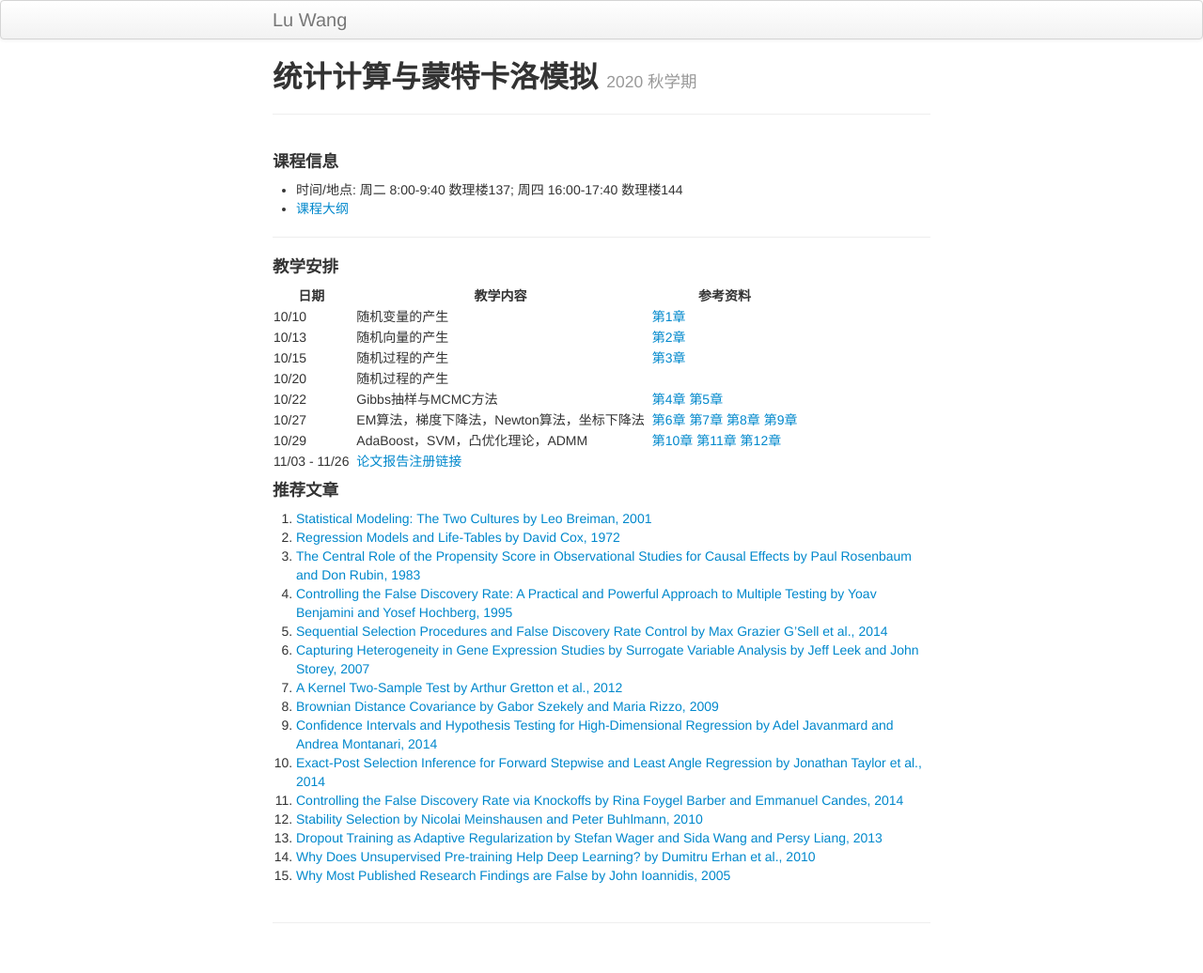
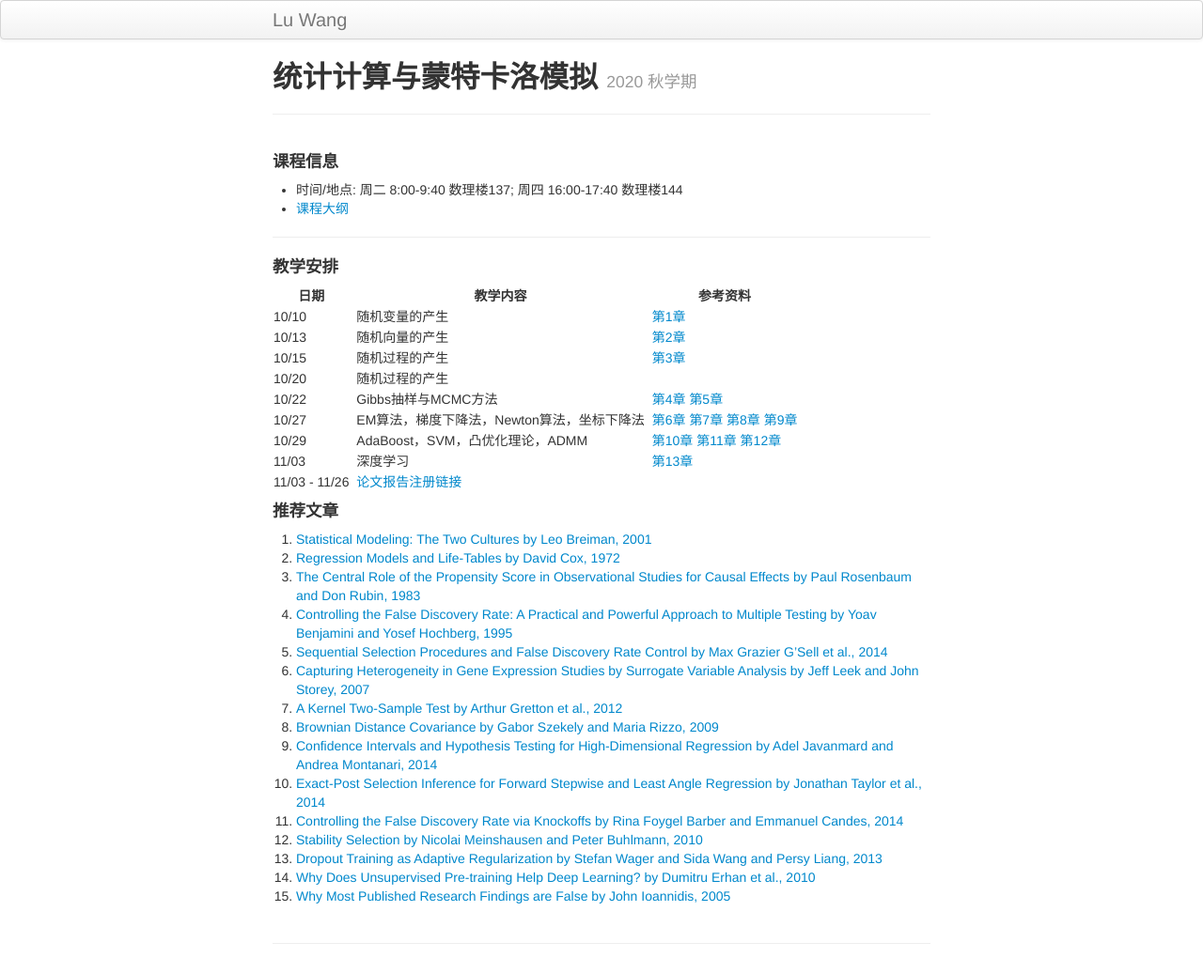
Before and after one commit to wangronglu/StatisticalComputing, a Jekyll site: the page built from index.md, in a window 1280 px wide. Shown: the whole page at 94% size. Built offline with Jekyll 4.4.1, drawn with Linux system fonts in a browser that asks for light colours; before the commit the page ends 1014 px from its top, so only the background shows below that.

Commit message:
Update index.md

```diff
--- a/index.md
+++ b/index.md
@@ -21,6 +21,7 @@ description: Course Website
 | 10/22 || Gibbs抽样与MCMC方法 || [第4章](Lecture/gibbs_sampler.pdf) [第5章](Lecture/Metropolis-Hastings.pdf)|
 | 10/27 || EM算法，梯度下降法，Newton算法，坐标下降法 || [第6章](Lecture/EM_algorithm.pdf) [第7章](Lecture/gradient_descent.pdf) [第8章](Lecture/newton_raphson.pdf) [第9章](Lecture/coord_descent_online.pdf)|
 | 10/29 || AdaBoost，SVM，凸优化理论，ADMM || [第10章](Lecture/adaboost.pdf) [第11章](Lecture/SVM_KKT.pdf) [第12章](Lecture/ADMM.pdf)|
+| 11/03 || 深度学习 || [第13章](Lecture/deep-learning.pdf) |
 | 11/03 - 11/26 ||  [论文报告注册链接](https://docs.qq.com/sheet/DRHdUU1hIeVB5Z2ln?c=B32A0A0)  ||  |
 
 #### 推荐文章
```
